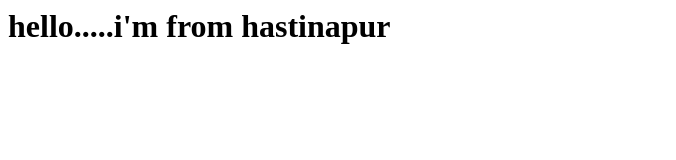
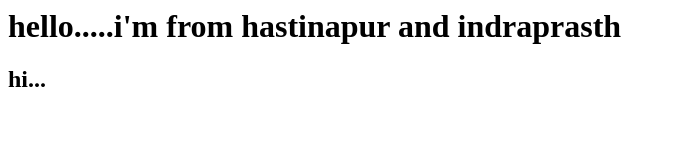
Before and after one commit to manishmehta001/gitcmd, a plain HTML site: page index.htm in a window 1280 px wide. Shown: the whole page, without its empty margins (0-676 px from the left). Drawn offline with Linux system fonts and the light colour scheme.

Commit message:
second changes

```diff
--- a/index.htm
+++ b/index.htm
@@ -1 +1,2 @@
-<h1>hello.....i'm from hastinapur</h1>
+<h1>hello.....i'm from hastinapur and indraprasth</h1>
+<h2>hi...</h2>
```
